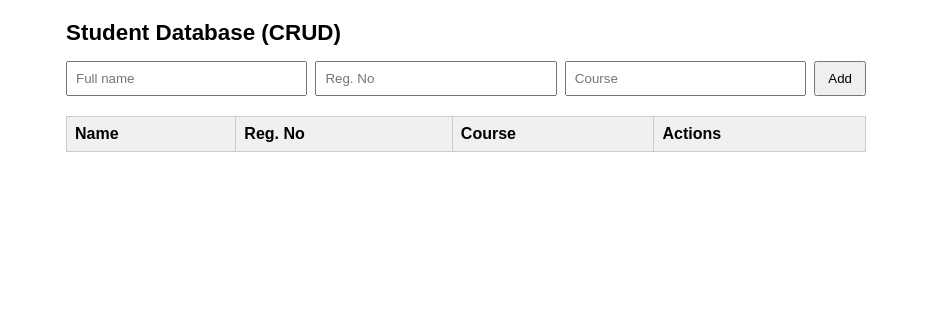
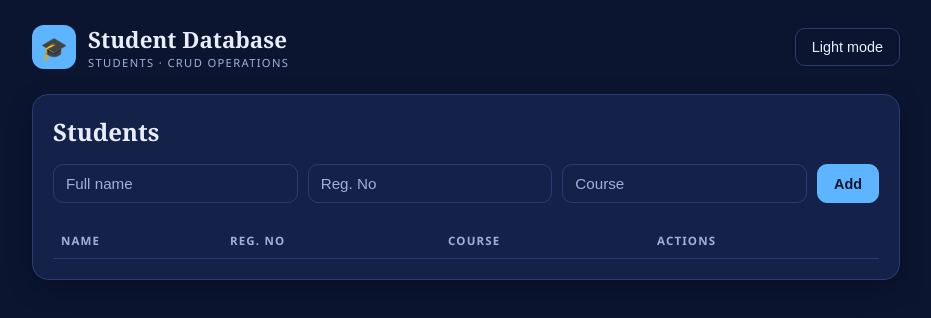
Before and after one commit to fidelebahufite10-eng/crud-app, a website: page public/index.html in a window 1280 px wide. Shown: the whole page, without its empty margins (174-1105 px from the left). Drawn offline with Linux system fonts and the light colour scheme; no server answers.

Commit message:
Enhance index.html with theming and layout updates
Refactor HTML structure and styles for improved layout and theming.

```diff
--- a/public/index.html
+++ b/public/index.html
@@ -5,62 +5,201 @@
   <meta name="viewport" content="width=device-width, initial-scale=1" />
   <title>Student Database</title>
   <style>
-    body { font-family: Arial, sans-serif; max-width: 800px; margin: 20px auto; padding: 0 12px; }
-    h1 { font-size: 1.4rem; }
-    form { display: flex; flex-wrap: wrap; gap: 8px; margin-bottom: 20px; }
-    input { padding: 8px; flex: 1 1 150px; }
-    button { padding: 8px 12px; cursor: pointer; }
+    :root {
+      --bg: #0b1530;
+      --card: #14224a;
+      --text: #e8eeff;
+      --muted: #9fb0d9;
+      --accent: #5eb5ff;
+      --accent-text: #0b1530;
+      --line: #2a3c73;
+      --danger: #ff6b81;
+    }
+    :root[data-theme="light"] {
+      --bg: #eaf0ff;
+      --card: #ffffff;
+      --text: #0b1530;
+      --muted: #52628f;
+      --accent: #2f5fd0;
+      --accent-text: #ffffff;
+      --line: #d3ddf5;
+      --danger: #d64560;
+    }
+    * { box-sizing: border-box; }
+    body {
+      margin: 0;
+      font-family: "Segoe UI", Arial, sans-serif;
+      background: var(--bg);
+      color: var(--text);
+      min-height: 100vh;
+    }
+    header {
+      max-width: 900px;
+      margin: 0 auto;
+      padding: 24px 16px 8px;
+      display: flex;
+      align-items: center;
+      justify-content: space-between;
+      gap: 12px;
+    }
+    .brand { display: flex; align-items: center; gap: 12px; }
+    .logo {
+      width: 44px; height: 44px; border-radius: 12px;
+      background: var(--accent); color: var(--accent-text);
+      display: grid; place-items: center; font-size: 22px;
+    }
+    h1 { margin: 0; font-size: 1.4rem; font-family: Georgia, serif; }
+    .sub { font-size: 0.7rem; letter-spacing: 0.12em; color: var(--muted); }
+    main { max-width: 900px; margin: 0 auto; padding: 16px; }
+    .card {
+      background: var(--card);
+      border: 1px solid var(--line);
+      border-radius: 16px;
+      padding: 20px;
+      box-shadow: 0 8px 24px rgba(0, 0, 0, 0.25);
+    }
+    h2 { margin: 0 0 16px; font-family: Georgia, serif; }
+    form { display: flex; flex-wrap: wrap; gap: 10px; margin-bottom: 20px; }
+    input {
+      flex: 1 1 160px;
+      padding: 10px 12px;
+      border-radius: 10px;
+      border: 1px solid var(--line);
+      background: transparent;
+      color: var(--text);
+      font-size: 0.95rem;
+    }
+    input::placeholder { color: var(--muted); }
+    input:focus { outline: 2px solid var(--accent); }
+    button {
+      padding: 10px 16px;
+      border-radius: 10px;
+      border: 1px solid var(--line);
+      background: transparent;
+      color: var(--text);
+      cursor: pointer;
+      font-size: 0.9rem;
+    }
+    button:hover { border-color: var(--accent); }
+    .primary { background: var(--accent); color: var(--accent-text); border-color: var(--accent); font-weight: 600; }
+    .danger { color: var(--danger); border-color: var(--danger); }
+    .table-wrap { overflow-x: auto; }
     table { width: 100%; border-collapse: collapse; }
-    th, td { border: 1px solid #ccc; padding: 8px; text-align: left; }
-    th { background: #f0f0f0; }
+    th {
+      text-align: left; font-size: 0.72rem; letter-spacing: 0.1em;
+      text-transform: uppercase; color: var(--muted);
+      padding: 10px 8px; border-bottom: 1px solid var(--line);
+    }
+    td { padding: 12px 8px; border-bottom: 1px solid var(--line); }
+    td.actions { display: flex; gap: 8px; }
+    .badge {
+      display: inline-block; padding: 3px 10px; border-radius: 999px;
+      background: var(--line); font-size: 0.8rem;
+    }
+    .empty { text-align: center; color: var(--muted); padding: 24px 8px; }
   </style>
 </head>
 <body>
-  <h1>Student Database (CRUD)</h1>
+  <header>
+    <div class="brand">
+      <div class="logo">&#127891;</div>
+      <div>
+        <h1>Student Database</h1>
+        <div class="sub">STUDENTS · CRUD OPERATIONS</div>
+      </div>
+    </div>
+    <button type="button" id="themeBtn">Light mode</button>
+  </header>
+
+  <main>
+    <div class="card">
+      <h2>Students</h2>
 
       <form id="form">
         <input id="name" placeholder="Full name" required />
         <input id="regNo" placeholder="Reg. No" required />
         <input id="course" placeholder="Course" />
-    <button type="submit" id="submitBtn">Add</button>
+        <button type="submit" id="submitBtn" class="primary">Add</button>
         <button type="button" id="cancelBtn" hidden>Cancel</button>
       </form>
 
+      <div class="table-wrap">
         <table>
           <thead>
             <tr><th>Name</th><th>Reg. No</th><th>Course</th><th>Actions</th></tr>
           </thead>
           <tbody id="list"></tbody>
         </table>
+      </div>
+    </div>
+  </main>
 
   <script>
     const API = "/api/students";
     const form = document.getElementById("form");
     const list = document.getElementById("list");
+    const nameInput = document.getElementById("name");
+    const regInput = document.getElementById("regNo");
+    const courseInput = document.getElementById("course");
     const submitBtn = document.getElementById("submitBtn");
     const cancelBtn = document.getElementById("cancelBtn");
+    const themeBtn = document.getElementById("themeBtn");
     let editingId = null;
+
+    // Theme toggle
+    function setTheme(t) {
+      document.documentElement.setAttribute("data-theme", t);
+      themeBtn.textContent = t === "dark" ? "Light mode" : "Dark mode";
+    }
+    themeBtn.onclick = () => {
+      const now = document.documentElement.getAttribute("data-theme");
+      setTheme(now === "light" ? "dark" : "light");
+    };
+    setTheme("dark");
 
     async function load() {
       const res = await fetch(API);
       const students = await res.json();
       list.innerHTML = "";
+
+      if (students.length === 0) {
+        const tr = document.createElement("tr");
+        const td = document.createElement("td");
+        td.colSpan = 4;
+        td.className = "empty";
+        td.textContent = "No students yet. Add the first one above.";
+        tr.appendChild(td);
+        list.appendChild(tr);
+        return;
+      }
+
       students.forEach((s) => {
         const tr = document.createElement("tr");
-        [s.name, s.regNo, s.course].forEach((v) => {
-          const td = document.createElement("td");
-          td.textContent = v;
-          tr.appendChild(td);
-        });
-        const td = document.createElement("td");
+
+        const tdName = document.createElement("td");
+        tdName.textContent = s.name;
+        const tdReg = document.createElement("td");
+        tdReg.textContent = s.regNo;
+        const tdCourse = document.createElement("td");
+        if (s.course) {
+          const b = document.createElement("span");
+          b.className = "badge";
+          b.textContent = s.course;
+          tdCourse.appendChild(b);
+        }
+
+        const tdActions = document.createElement("td");
+        tdActions.className = "actions";
         const edit = document.createElement("button");
         edit.textContent = "Edit";
         edit.onclick = () => startEdit(s);
         const del = document.createElement("button");
         del.textContent = "Delete";
+        del.className = "danger";
         del.onclick = () => remove(s._id);
-        td.append(edit, " ", del);
-        tr.appendChild(td);
+        tdActions.append(edit, del);
+
+        tr.append(tdName, tdReg, tdCourse, tdActions);
         list.appendChild(tr);
       });
     }
@@ -68,9 +207,9 @@
     form.addEventListener("submit", async (e) => {
       e.preventDefault();
       const data = {
-        name: form.name.value,
-        regNo: form.regNo.value,
-        course: form.course.value,
+        name: nameInput.value,
+        regNo: regInput.value,
+        course: courseInput.value,
       };
       await fetch(editingId ? `${API}/${editingId}` : API, {
         method: editingId ? "PUT" : "POST",
@@ -83,11 +222,12 @@
 
     function startEdit(s) {
       editingId = s._id;
-      form.name.value = s.name;
-      form.regNo.value = s.regNo;
-      form.course.value = s.course;
+      nameInput.value = s.name;
+      regInput.value = s.regNo;
+      courseInput.value = s.course;
       submitBtn.textContent = "Update";
       cancelBtn.hidden = false;
+      window.scrollTo({ top: 0, behavior: "smooth" });
     }
 
     async function remove(id) {
```
Lines whose indentation alone changed are shown as unchanged.
